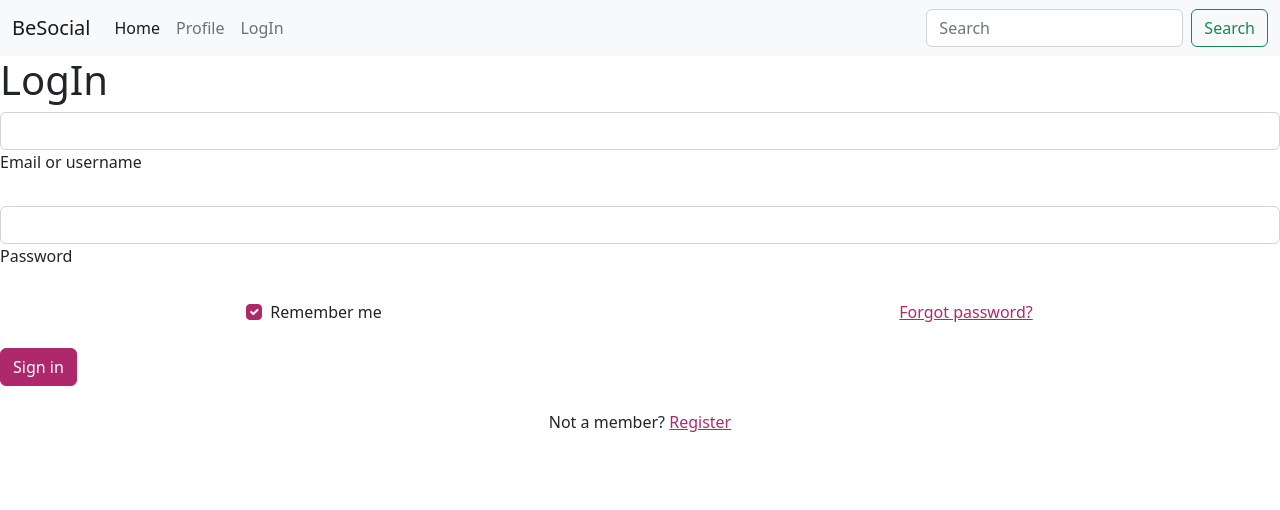
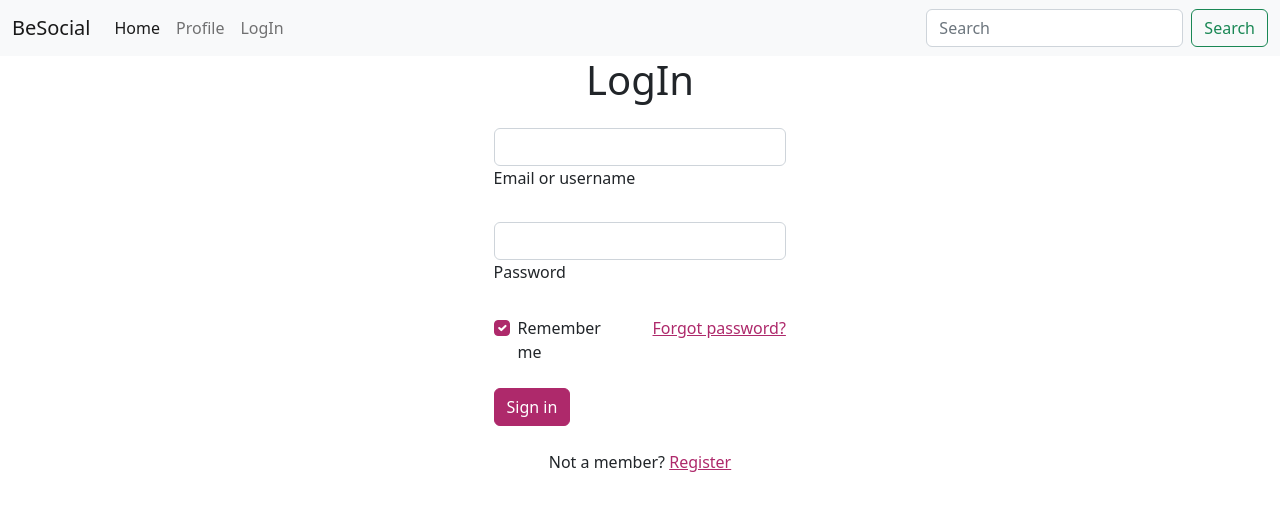
Before and after one commit to Littlaa/css-frameworks-ca, a website: page login.html in a window 1280 px wide. Drawn offline with nearby package versions, Linux system fonts and the light colour scheme.

Commit message:
added styles to login

```diff
--- a/login.html
+++ b/login.html
@@ -44,7 +44,10 @@
       </nav>
     </header>
     <main>
+      <div class="d-flex justify-content-center mb-3">
         <h1>LogIn</h1>
+      </div>
+      <div class="d-flex justify-content-center">
         <!-- Pills content -->
         <div class="tab-content">
           <div class="tab-pane fade show active" id="pills-login" role="tabpanel" aria-labelledby="tab-login">
@@ -87,6 +90,7 @@
             </form>
           </div>
         </div>
+      </div>
       <!-- Pills content -->
     </main>
     <script src="/node_modules/bootstrap/dist/js/bootstrap.bundle.min.js"></script>
```
Lines whose indentation alone changed are shown as unchanged.
